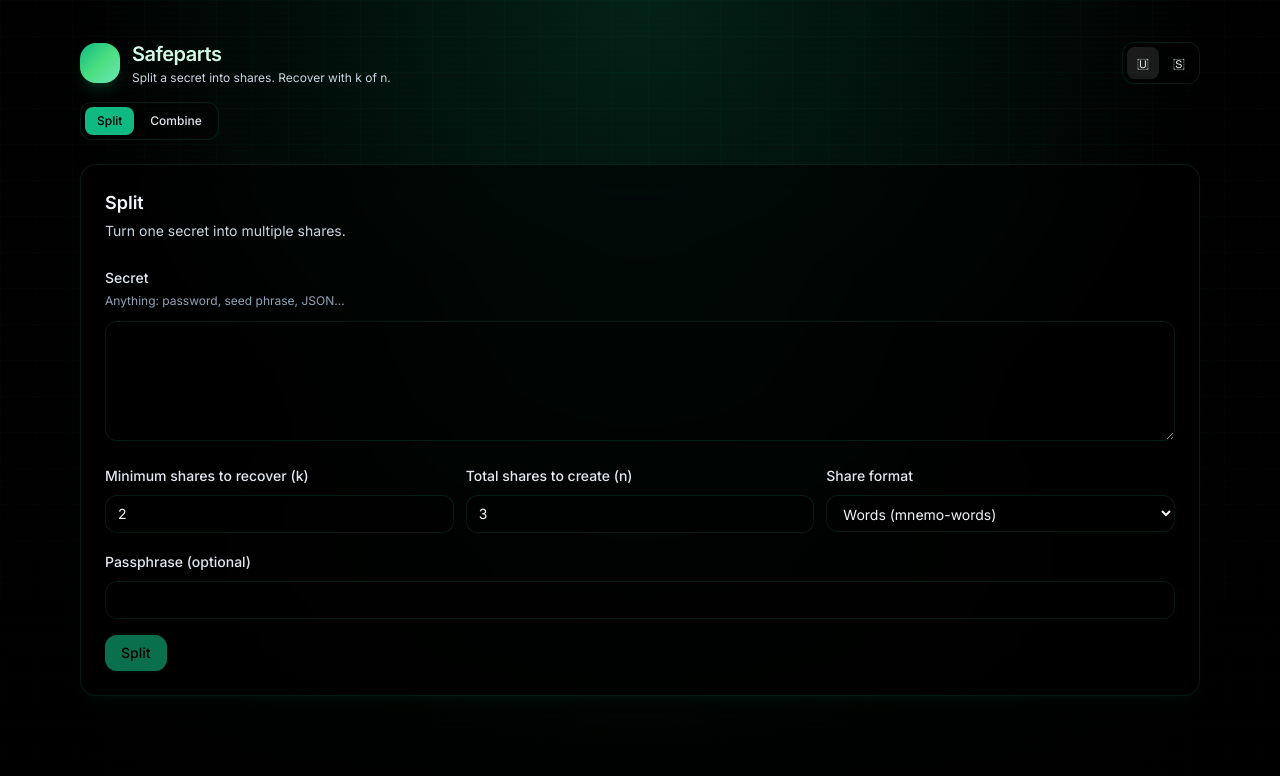
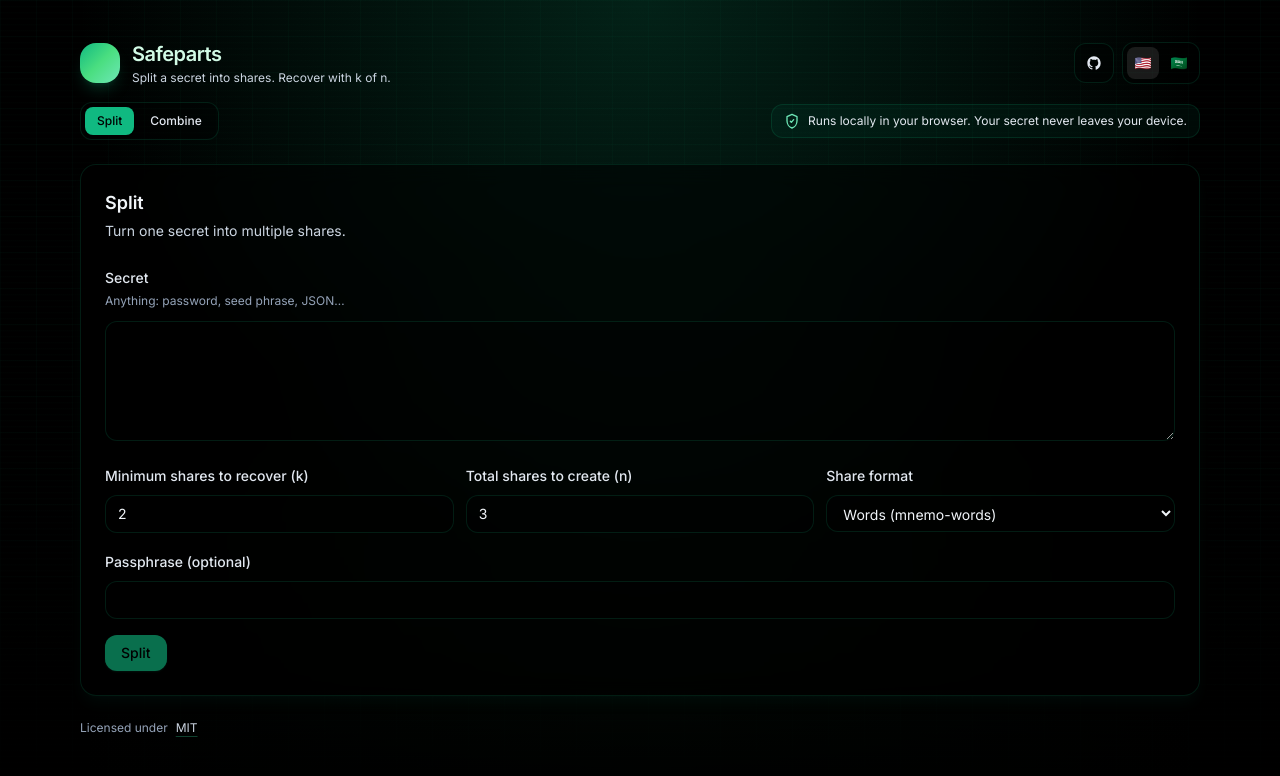
Before and after one commit to mustafamohsen/safeparts, a React (Vite) app in the folder web/: page / in a window 1280 px wide. Shown: the top 776 px of the page. Built offline with nearby package versions, Linux system fonts and the light colour scheme.

Commit message:
feat(web): add GitHub link, privacy badge, and MIT footer

```diff
--- a/web/src/App.tsx
+++ b/web/src/App.tsx
@@ -49,6 +49,39 @@ function Background() {
   );
 }
 
+function GitHubIcon() {
+  return (
+    <svg viewBox="0 0 24 24" fill="currentColor" className="h-4 w-4" aria-hidden="true">
+      <path d="M12 2C6.477 2 2 6.565 2 12.196c0 4.508 2.865 8.333 6.839 9.681.5.095.682-.22.682-.49 0-.24-.009-.876-.014-1.72-2.782.62-3.369-1.368-3.369-1.368-.454-1.176-1.11-1.49-1.11-1.49-.908-.64.069-.627.069-.627 1.004.073 1.532 1.052 1.532 1.052.892 1.558 2.341 1.108 2.913.847.091-.664.35-1.108.636-1.363-2.22-.263-4.555-1.137-4.555-5.06 0-1.118.39-2.031 1.029-2.747-.103-.262-.446-1.318.098-2.749 0 0 .84-.276 2.75 1.05A9.29 9.29 0 0 1 12 7.07c.851.004 1.708.117 2.507.344 1.909-1.326 2.748-1.05 2.748-1.05.546 1.431.203 2.487.1 2.749.64.716 1.028 1.629 1.028 2.747 0 3.932-2.339 4.794-4.566 5.053.359.314.678.93.678 1.874 0 1.353-.012 2.444-.012 2.777 0 .272.18.59.688.489C19.138 20.525 22 16.7 22 12.196 22 6.565 17.523 2 12 2Z" />
+    </svg>
+  );
+}
+
+function ShieldIcon() {
+  return (
+    <svg
+      viewBox="0 0 24 24"
+      fill="none"
+      className="h-4 w-4 text-emerald-300"
+      aria-hidden="true"
+    >
+      <path
+        d="M12 2 4.5 5.5v6.1c0 5.2 3.3 9.9 7.5 10.9 4.2-1 7.5-5.7 7.5-10.9V5.5L12 2Z"
+        stroke="currentColor"
+        strokeWidth="2"
+        strokeLinejoin="round"
+      />
+      <path
+        d="M9.5 12.4 11 14l3.5-4"
+        stroke="currentColor"
+        strokeWidth="2"
+        strokeLinecap="round"
+        strokeLinejoin="round"
+      />
+    </svg>
+  );
+}
+
 export function App() {
   const [tab, setTab] = useState<Tab>("split");
   const [lang, setLang] = useState<Lang>(() => getInitialLang());
@@ -91,6 +124,16 @@ export function App() {
             </div>
 
             <div className="dir-row flex-wrap items-center gap-2">
+              <a
+                href="https://github.com/mustafamohsen/safeparts"
+                target="_blank"
+                rel="noopener noreferrer"
+                className="grid h-10 w-10 place-items-center rounded-xl border border-emerald-500/15 bg-black/35 text-slate-200 transition hover:bg-white/5"
+                aria-label={strings.github}
+                title={strings.github}
+              >
+                <GitHubIcon />
+              </a>
               <div className="dir-row items-center gap-1 rounded-xl border border-emerald-500/15 bg-black/35 p-1">
                 <button
                   type="button"
@@ -101,7 +144,7 @@ export function App() {
                   aria-label={strings.english}
                   title={strings.english}
                 >
-                  🇺
+                  🇺🇸
                 </button>
                 <button
                   type="button"
@@ -112,12 +155,13 @@ export function App() {
                   aria-label={strings.arabic}
                   title={strings.arabic}
                 >
-                  🇸
+                  🇸🇦
                 </button>
               </div>
             </div>
           </div>
 
+          <div className="flex flex-col gap-2 sm:flex-row sm:items-center sm:justify-between">
             <nav className="pill w-fit">
               <button
                 type="button"
@@ -134,6 +178,12 @@ export function App() {
                 {strings.combineTab}
               </button>
             </nav>
+
+            <div className="dir-row items-center gap-2 rounded-xl border border-emerald-500/15 bg-emerald-500/5 px-3 py-2 text-xs text-slate-200">
+              <ShieldIcon />
+              <span>{strings.privacyNote}</span>
+            </div>
+          </div>
         </header>
 
         <main className="flex flex-col gap-6">
@@ -144,7 +194,19 @@ export function App() {
           )}
         </main>
 
-        <footer className="text-start text-xs text-slate-400"></footer>
+        <footer className="dir-row flex-wrap items-center justify-between gap-2 text-start text-xs text-slate-400">
+          <div className="dir-row items-center gap-2">
+            <span>Licensed under</span>
+            <a
+              href="https://github.com/mustafamohsen/safeparts/blob/main/LICENSE"
+              target="_blank"
+              rel="noopener noreferrer"
+              className="text-slate-300 underline decoration-emerald-400/30 underline-offset-4 hover:text-slate-100"
+            >
+              MIT
+            </a>
+          </div>
+        </footer>
       </div>
     </div>
   );
--- a/web/src/i18n.ts
+++ b/web/src/i18n.ts
@@ -15,6 +15,8 @@ export const STRINGS = {
     language: 'Language',
     english: 'English',
     arabic: 'العربية',
+    github: 'GitHub',
+    privacyNote: 'Runs locally in your browser. Your secret never leaves your device.',
 
     splitTitle: 'Split',
     splitSubtitle: 'Turn one secret into multiple shares.',
@@ -68,6 +70,8 @@ export const STRINGS = {
     language: 'اللغة',
     english: 'English',
     arabic: 'العربية',
+    github: 'GitHub',
+    privacyNote: 'يعمل محلياً في المتصفح. لا يغادر سرك جهازك.',
 
     splitTitle: 'تقسيم',
     splitSubtitle: 'حوّل سراً واحداً إلى عدة حصص.',
--- a/web/src/styles.css
+++ b/web/src/styles.css
@@ -83,6 +83,10 @@
     @apply rounded-xl border border-rose-500/25 bg-rose-500/10 px-3 py-2 text-sm text-rose-200;
   }
 
+  .alert-info {
+    @apply rounded-xl border border-emerald-500/15 bg-emerald-500/5 px-3 py-2 text-xs text-slate-200;
+  }
+
   .dir-row {
     display: flex;
   }
```
Lines whose indentation alone changed are shown as unchanged.
